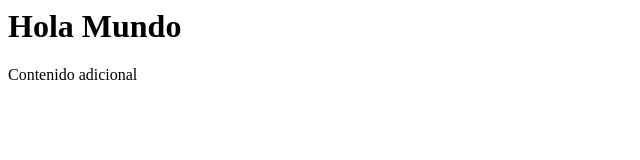
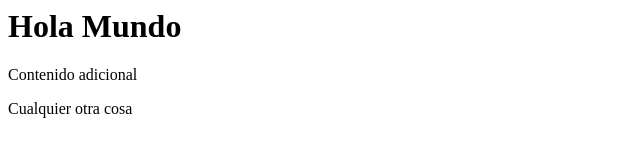
Before and after one commit to rubenperaita/mtg-ruben-peraita, a plain HTML site: page index.html in a window 1280 px wide. Shown: the whole page, without its empty margins (0-640 px from the left). Drawn offline with Linux system fonts and the light colour scheme.

Commit message:
Añadir elemento adicional

```diff
--- a/index.html
+++ b/index.html
@@ -1,2 +1,3 @@
 <h1>Hola Mundo</h1>
 <p>Contenido adicional</p>
+<p>Cualquier otra cosa</p>
```
